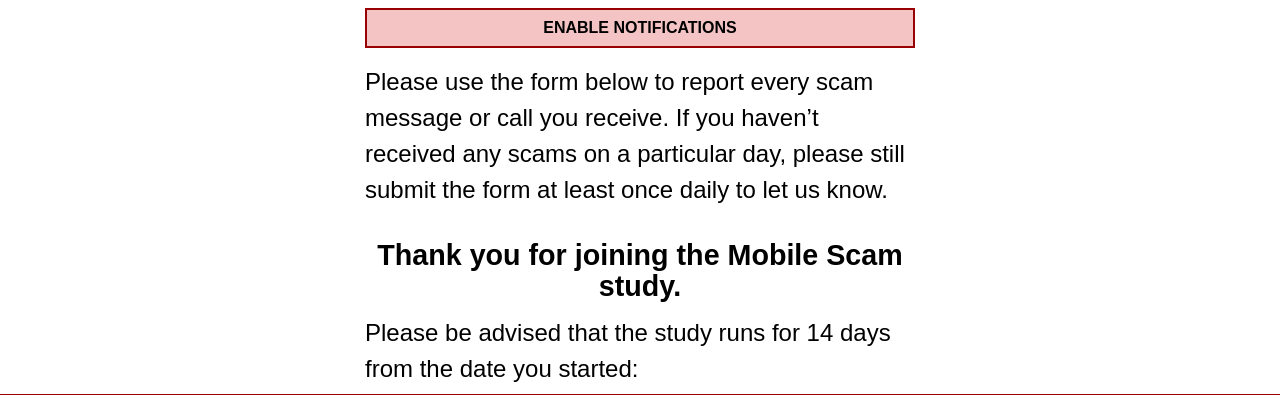
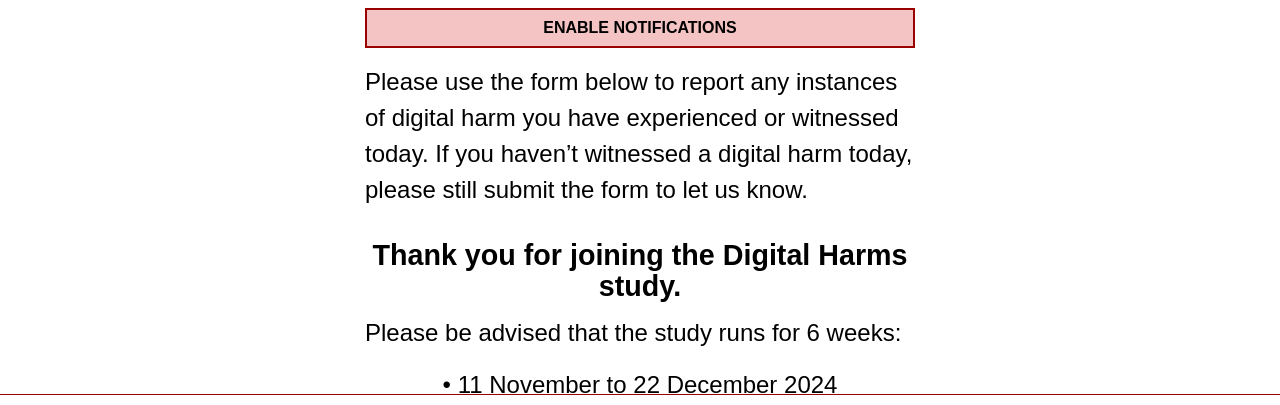
Before and after one commit to queercomputer/digitalharms, a website built with Vite: page index.html in a window 1280 px wide. Shown: the part 283-688 px from the top of the page. Built offline with nearby package versions, Linux system fonts and the light colour scheme; grey boxes are pictures that could not be loaded; a script that the page names is missing.

Commit message:
Update index.html

```diff
--- a/index.html
+++ b/index.html
@@ -58,15 +58,14 @@
           <button class="button" id="button-notifications">enable notifications</button>
 
           <p>
-            Please use the form below to report every scam message or call you receive.
-            If you haven’t received any scams on a particular day,
-            please still submit the form at least once daily to let us know.
+            Please use the form below to report any instances of digital harm you have experienced or witnessed today.
+            If you haven’t witnessed a digital harm today,
+            please still submit the form to let us know.
           </p>
 
-          <h3>Thank you for joining the Mobile Scam study.</h3>
-          <p>Please be advised that the study runs for 14 days from the date you started:</p>
-          <p class ="dates"> •	17 June to 30 June 2024</p>
-          <p class ="dates"> •	24 June to 07 July 2024</p>
+          <h3>Thank you for joining the Digital Harms study.</h3>
+          <p>Please be advised that the study runs for 6 weeks:</p>
+          <p class ="dates"> •	11 November to 22 December 2024</p>
 
           <script>(function(t,e,s,n){var o,a,c;t.SMCX=t.SMCX||[],e.getElementById(n)||(o=e.getElementsByTagName(s),a=o[o.length-1],c=e.createElement(s),c.type="text/javascript",c.async=!0,c.id=n,c.src="https://widget.surveymonkey.com/collect/website/js/tRaiETqnLgj758hTBazgd28BL6vjvzQMmLpKR2oaIiQ2ZqunLxTMz9tUH4ENEyDM.js",a.parentNode.insertBefore(c,a))})(window,document,"script","smcx-sdk");</script>
           <br>
```
